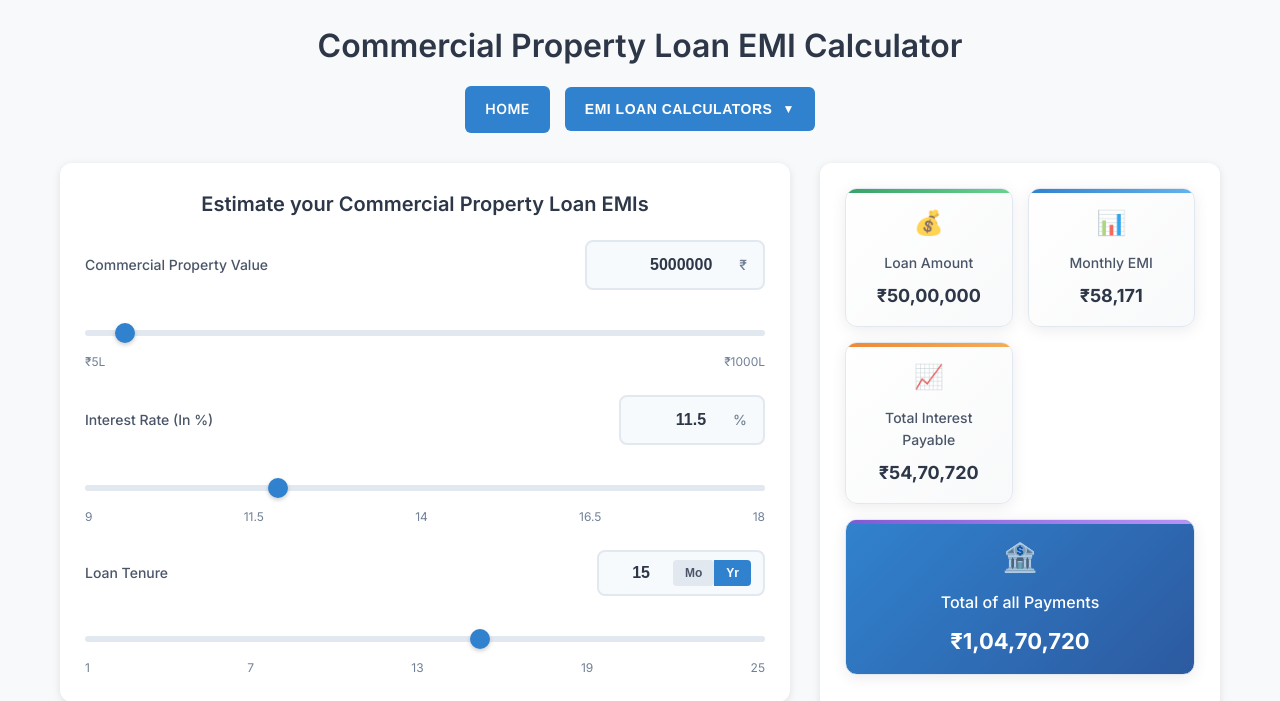
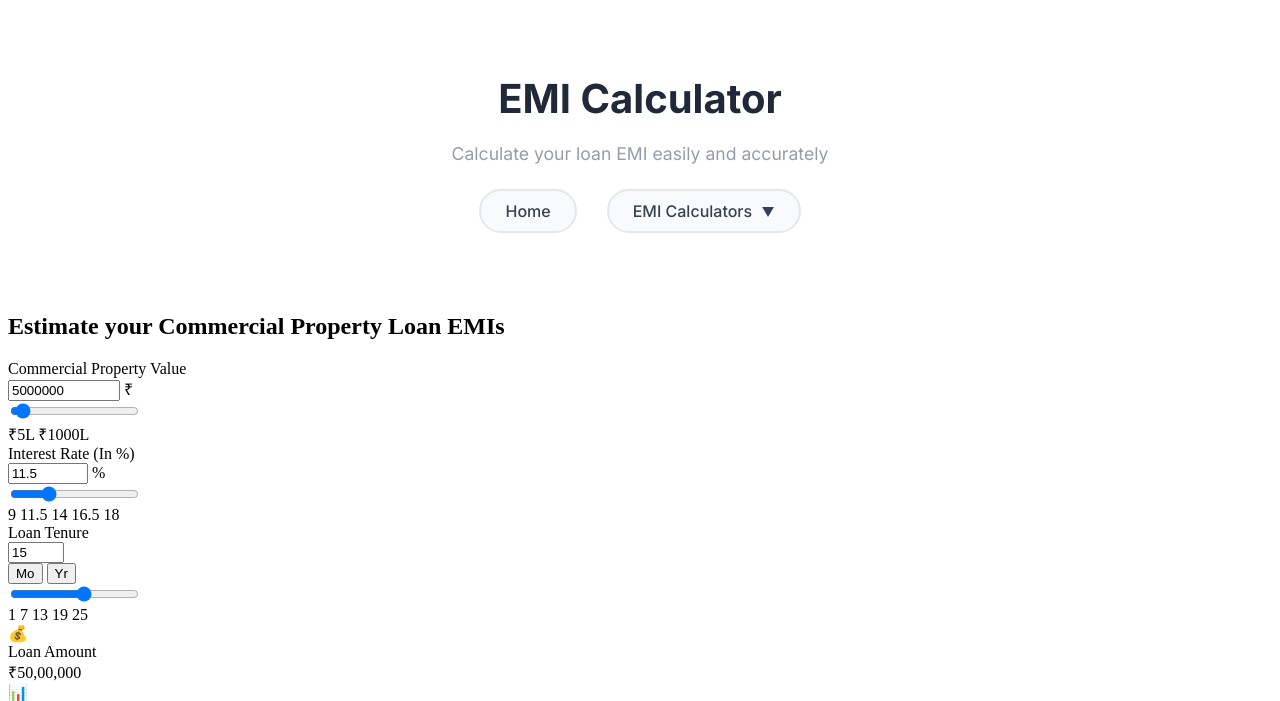
Before and after one commit to Invigo-Info/new-emi-calculators, a Python web app: template templates/commercial_property_emi_calculator.html in a window 1280 px wide. Shown: the top 701 px of the page. Run offline with Jinja, Linux system fonts and the light colour scheme; the template is opened without the code that fills it, so the values that code supplies are empty.

Commit message:
Update commercial_property_emi_calculator.html

```diff
--- a/templates/commercial_property_emi_calculator.html
+++ b/templates/commercial_property_emi_calculator.html
@@ -4,67 +4,14 @@
     <meta charset="UTF-8">
     <meta name="viewport" content="width=device-width, initial-scale=1.0">
     <title>Commercial Property Loan EMI Calculator | Calculate Commercial Property EMI</title>
-    <link rel="stylesheet" href="{{ url_for('static', filename='css/commercial_property_emi_style.css') }}">
+    <link rel="stylesheet" href="{{ url_for('static', filename='css/header_nav.css') }}">
+    <link rel="stylesheet" href="{{ url_for('static', filename='css/commercial_property_loan_emi_calculator_style.css') }}">
     <link href="https://fonts.googleapis.com/css2?family=Inter:wght@300;400;500;600;700&display=swap" rel="stylesheet">
     <script src="https://cdn.jsdelivr.net/npm/chart.js"></script>
 </head>
 <body>
+    {% include 'header_nav_component.html' %}
     <div class="container">
-        <header>
-            <h1>Commercial Property Loan EMI Calculator</h1>
-            <nav>
-                <a href="/" class="home-btn">Home</a>
-                <div class="mega-menu">
-                    <button class="mega-menu-btn">
-                        EMI LOAN CALCULATORS
-                        <span class="dropdown-arrow">▼</span>
-                    </button>
-                    <div class="mega-menu-content">
-                        <div class="mega-menu-container">
-                            <div class="mega-menu-section">
-                                <h3 class="mega-section-title">🏠 Home Loans</h3>
-                                <a href="/home-loan-emi-calculator/" class="mega-link">Home Loan EMI</a>
-                                <a href="/home-loan-eligibility-calculator/" class="mega-link">Loan Eligibility</a>
-                                <a href="/home-loan-affordability-calculator/" class="mega-link">Loan Affordability</a>
-                                <a href="/home-loan-refinance-calculator/" class="mega-link">Loan Refinance</a>
-                            </div>
-
-                            <div class="mega-menu-section">
-                                <h3 class="mega-section-title">🚗 Vehicle Loans</h3>
-                                <a href="/car-loan-emi-calculator/" class="mega-link">Car Loan EMI</a>
-                                <a href="/two-wheeler-loan-emi-calculator/" class="mega-link">Two Wheeler EMI</a>
-                                <a href="/tractor-loan-emi-calculator/" class="mega-link">Tractor Loan EMI</a>
-                            </div>
-
-                            <div class="mega-menu-section">
-                                <h3 class="mega-section-title">🏢 Business & Property</h3>
-                                <a href="/business-loan-emi-calculator/" class="mega-link">Business Loan EMI</a>
-                                <a href="/commercial-property-loan-emi-calculator/" class="mega-link active">Commercial Property</a>
-                                <a href="/land-loan-emi-calculator/" class="mega-link">Land Loan EMI</a>
-                            </div>
-
-                            <div class="mega-menu-section">
-                                <h3 class="mega-section-title">💳 Personal & Others</h3>
-                                <a href="/personal-loan-emi-calculator/" class="mega-link">Personal Loan EMI</a>
-                                <a href="/education-loan-emi-calculator/" class="mega-link">Education Loan EMI</a>
-                                <a href="/credit-card-emi-calculator/" class="mega-link">Credit Card EMI</a>
-                                <a href="/mobile-phone-emi-calculator/" class="mega-link">Mobile Phone EMI</a>
-                                <a href="/laptop-emi-calculator/" class="mega-link">Laptop EMI</a>
-                            </div>
-
-                            <div class="mega-menu-section">
-                                <h3 class="mega-section-title">🧮 Calculator Tools</h3>
-                                <a href="/" class="mega-link">Simple EMI Calculator</a>
-                                <a href="/loan-amount-calculator/" class="mega-link">Loan Amount</a>
-                                <a href="/loan-tenure-calculator/" class="mega-link">Loan Tenure</a>
-                                <a href="/interest-rate-calculator/" class="mega-link">Interest Rate</a>
-                            </div>
-                        </div>
-                    </div>
-                </div>
-            </nav>
-        </header>
-
         <div class="calculator-container">
             <div class="input-sections">
                 <!-- Commercial Property Loan EMI Calculation Section -->
@@ -237,6 +184,6 @@
         </div>
     </div>
 
-    <script src="{{ url_for('static', filename='js/commercial_property_emi_script.js') }}"></script>
+    <script src="{{ url_for('static', filename='js/commercial_property_loan_emi_script.js') }}"></script>
 </body>
 </html>
```
